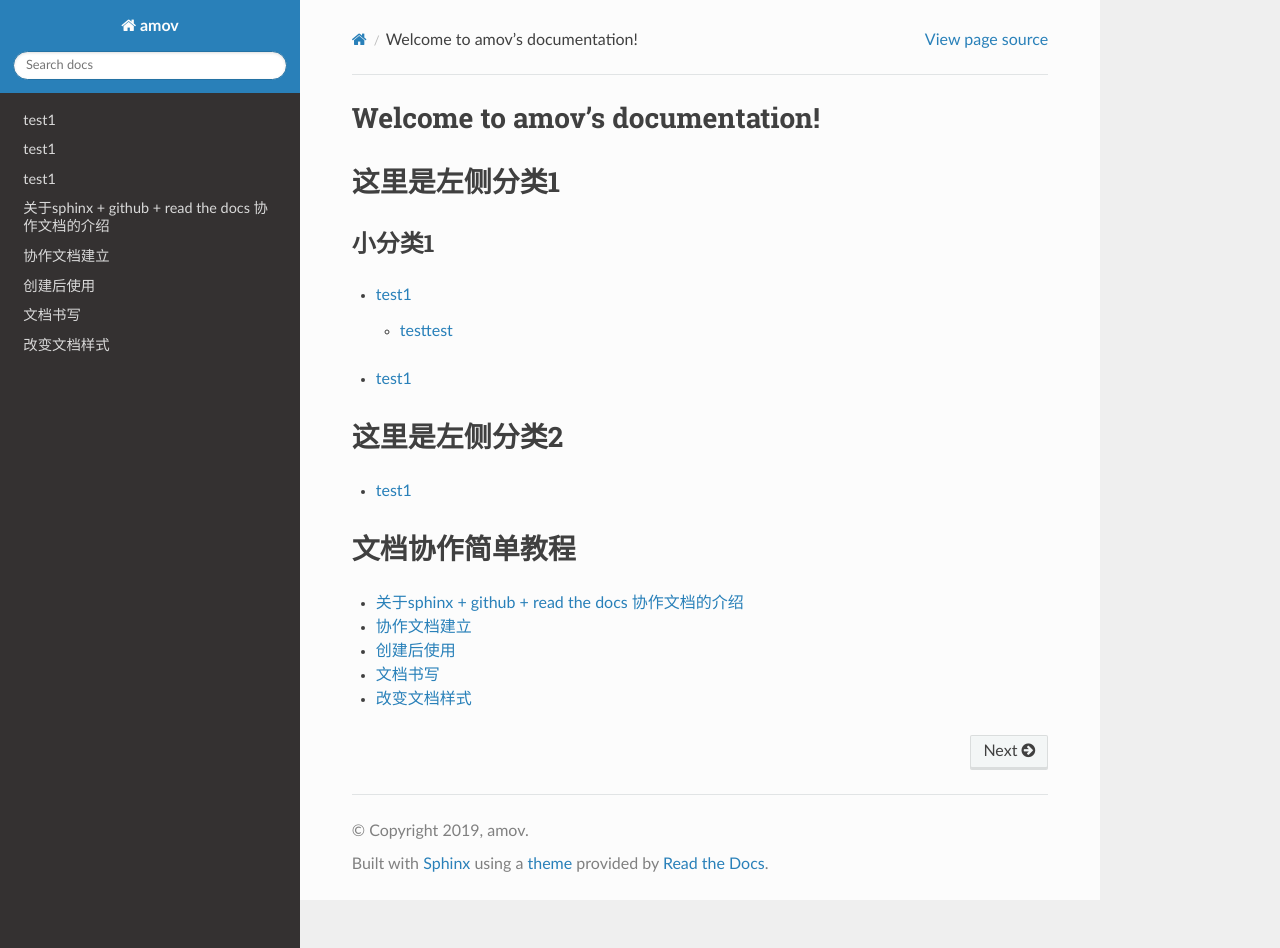
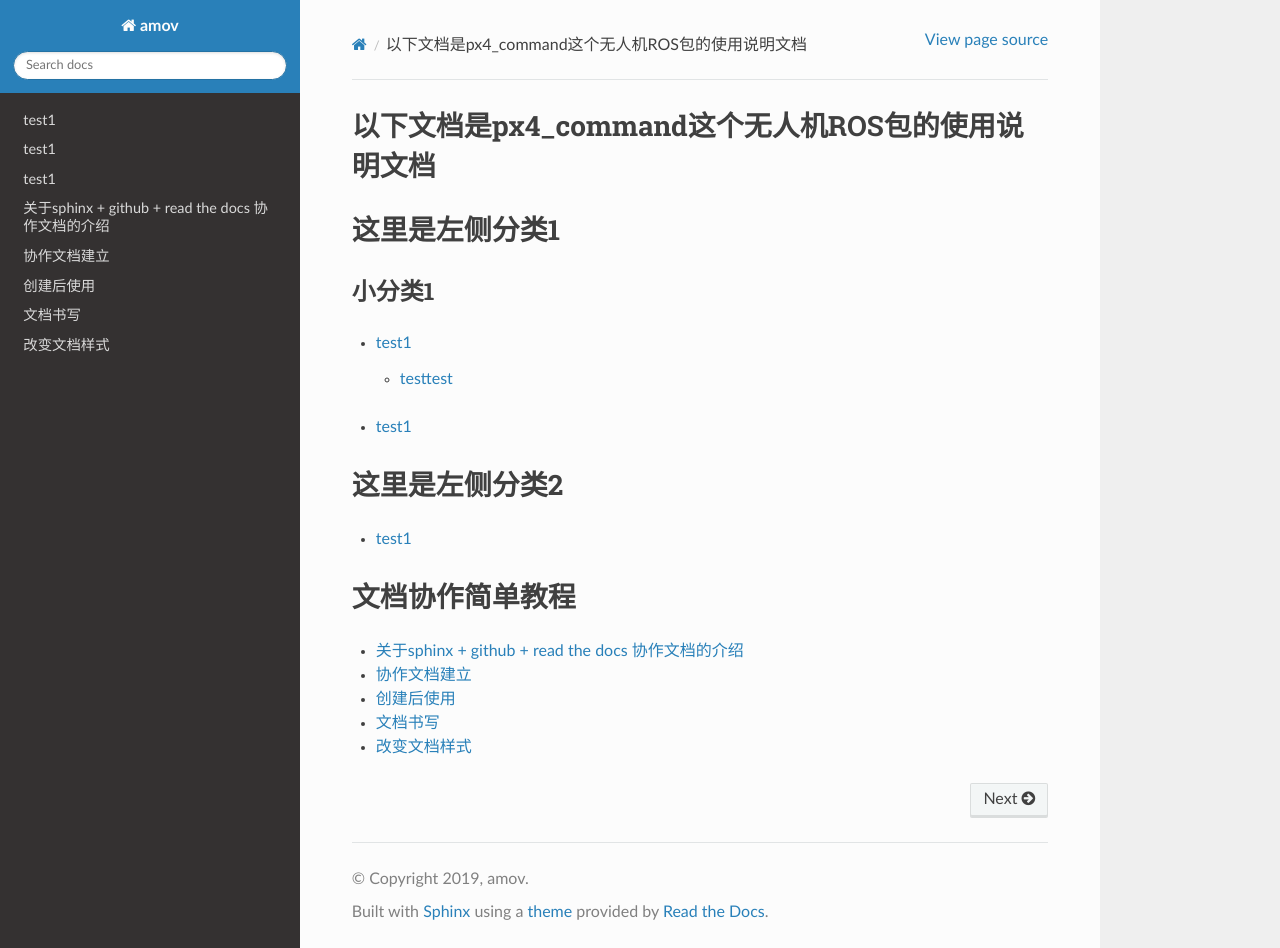
Before and after one commit to amovlab-owl/docs_px4_command, a Sphinx documentation site: the page built from docs/index.rst, in a window 1280 px wide and 948 px high. Built offline with Sphinx 7.4.7 and the Read the Docs theme 2.0.0, drawn with Linux system fonts in a browser that asks for light colours.

Commit message:
201981test

```diff
--- a/docs/index.rst
+++ b/docs/index.rst
@@ -5,7 +5,7 @@
 
 .. :caption: Contents:
 
-Welcome to amov's documentation!
+以下文档是px4_command这个无人机ROS包的使用说明文档
 ================================
 
 .. toctree::
```
